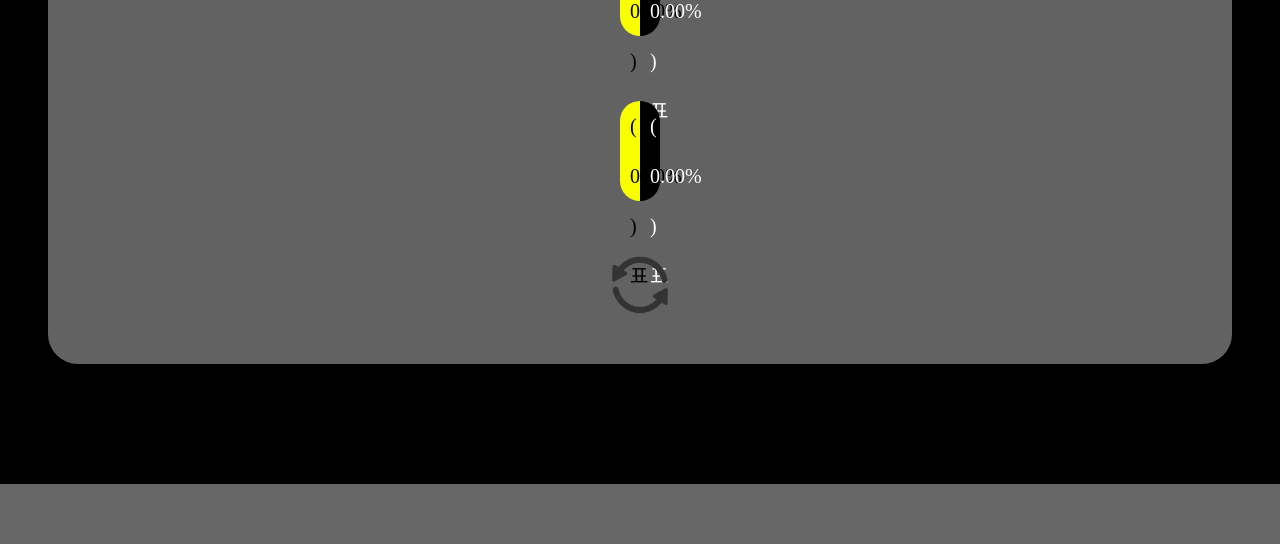
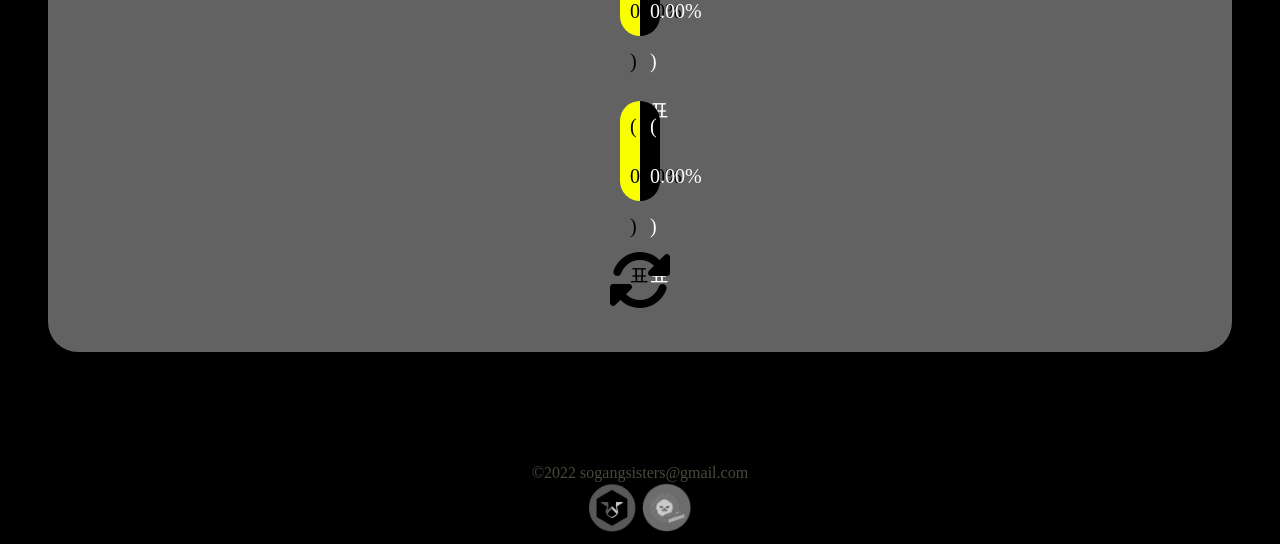
Before and after one commit to chxxrin/LikesorDislikesPollProject, a Django app: template polls/templates/main.html in a window 1280 px wide. Shown: the part 1728-2272 px from the top of the page. Before the commit the page ends 2212 px from the top, so only its background shows below. Run offline with Django 4.2, Linux system fonts and the light colour scheme; tables that the repository leaves empty hold one stand-in row (values such as "Sample post"); the template is opened without the code that fills it: values that come from a table or form of the project are taken from there, most other values are stand-ins (such as "Sample title", 1, 10 or a date in 2020); some libraries are stand-ins or nearby versions; some web fonts are replaced.

Commit message:
#32 ADD : 저작자 표시 (서강+덕성 인스타)

```diff
--- a/polls/templates/main.html
+++ b/polls/templates/main.html
@@ -3,6 +3,7 @@
 <head>
     <link href="static/css/main.css" type="text/css" rel="stylesheet">
     <link href="static/css/style.css" type="text/css" rel="stylesheet">
+    <script src="https://kit.fontawesome.com/105dacfb44.js" crossorigin="anonymous"></script>
     <script src="https://code.jquery.com/jquery-3.5.1.slim.min.js" integrity="sha384-DfXdz2htPH0lsSSs5nCTpuj/zy4C+OGpamoFVy38MVBnE+IbbVYUew+OrCXaRkfj" crossorigin="anonymous"></script>
 </head>
 <body style="background-color: black;">
@@ -66,7 +67,9 @@
         <span class="option1" id="19">{{vote.9.choice_set.all.0}}</span>
         <span class="option2" id="20">{{vote.9.choice_set.all.1}}</span>
     </div>
-    <img class="reset" src="static/images/reset.png" style="cursor:pointer" width=80px; onClick="window.location.reload()">
+    <!-- <img class="reset" src="static/images/reset.png" style="cursor:pointer" width=80px; onClick="window.location.reload()"> -->
+    <i style="cursor:pointer;color:rgb(0, 0, 0)" onClick="window.location.reload()" class="fa-solid fa-rotate fa-4x "></i>
+    <!-- <i   class="fa fa-refresh fa-spin fa-fw"></i>   -->
 </div>
 <br>
 <br>
@@ -74,7 +77,13 @@
 
 <br><br>
 </body>
+</html>
+<footer style="text-align: center; color: rgb(72, 72, 60);">
+    ©2022 sogangsisters@gmail.com<br>
+    <a href = "https://www.instagram.com/likelion_sg"><img src="/static/images/sg.png" style="color: darkgray;" width="50" height="50"></a>
+    <a href = "https://www.instagram.com/likelion_ds"><img src="/static/images/ds.png"  width="50" height="50"></a>
 
+    </footer>
 <script src="https://code.jquery.com/jquery-3.1.1.min.js"></script>
 <script>
     $("#1").width("{{vote.0.choice_set.all.0.count}}" / "{{total_voted_number}}" * 100 + "%");
```
Also changed, not shown: polls/static/css/vote.css (+9 -2 lines), polls/templates/start.html (+9 -3 lines), polls/static/images/ds.png (added), polls/static/images/sg.png (added).
